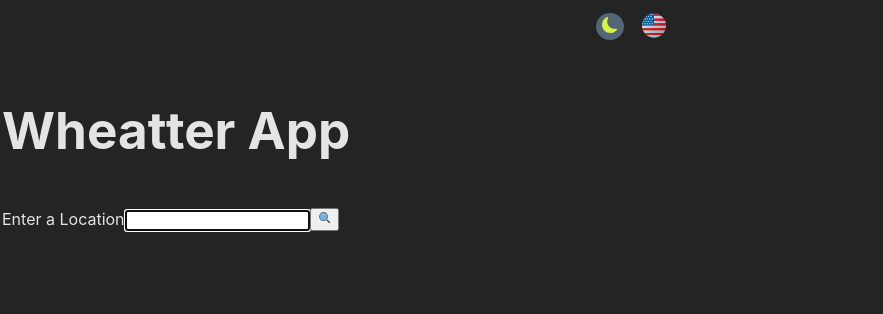
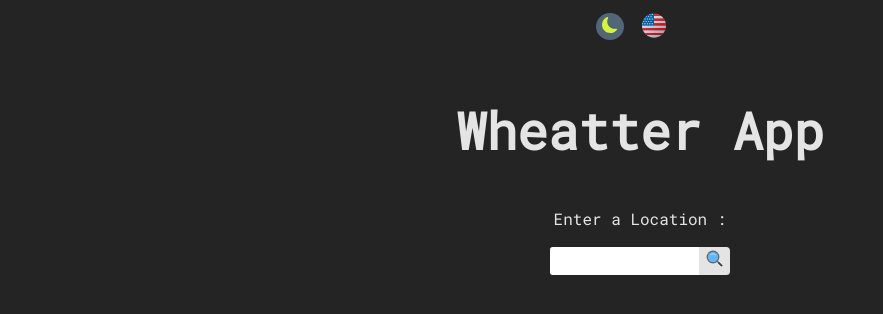
Before and after one commit to SebaPerez90/WheaterApp, a React (Vite) app: page / in a window 1280 px wide. Shown: the top 314 px of the page, without its empty margins (0-883 px from the left). Built offline with nearby package versions, Linux system fonts and the light colour scheme.

Commit message:
adding_some_styles

```diff
--- a/public/darkTheme.css
+++ b/public/darkTheme.css
@@ -1,3 +1,12 @@
+@import url('https://fonts.googleapis.com/css2?family=Roboto+Condensed:ital@1&family=Roboto+Mono&display=swap');
+
+:root {
+  --roboto-italic: 'Roboto Condensed', sans-serif;
+  --roboto-mono: 'Roboto Mono', monospace;
+  --bg-dark-theme : #242424;
+  --bg-light-theme : #e4e4e4;
+}
+
 html,
 body {
   margin: 0;
@@ -9,7 +18,7 @@ body {
     display: flex;
     justify-content: center;
     align-items: center;
-    background-color: #242424;
+    background-color: var(--bg-dark-theme);
 
     .darkThemeBtn {
       color: #d8f33f;
@@ -31,15 +40,59 @@ body {
   /* main "Dark Theme" section */
   .main-dark-theme {
     font-weight: 400;
-    font-family: Inter, system-ui, Avenir, Helvetica, Arial, sans-serif;
-    background-color: #242424;
-    border: 2px solid #242424;
-    color: #e4e4e4;
+    font-family: var(--roboto-mono);
+    background-color: var(--bg-dark-theme);
+    border: 2px solid var(--bg-dark-theme);
+    color: var(--bg-light-theme);
     min-height: 100dvh;
 
     .dark-title {
       font-size: 3.2em;
       line-height: 1.3;
+      text-align: center;
+    }
+
+    /* form section label , input field and search button */
+    .hero-form-section {
+      display: flex;
+      flex-direction: column;
+      justify-content: center;
+      align-items: center;
+      gap: 1em;
+
+      .form-section-label {
+        font-weight: 400;
+      }
+
+      .form-section {
+        display: flex;
+
+        .form-section-input {
+          border: none;
+          border-radius: 0.2em 0 0 0.2em;
+          line-height: 2em;
+          padding-left: 1em;
+          font-family: var(--roboto-italic);
+          text-transform: capitalize;
+
+          &:focus {
+            outline: none;
+          }
+        }
+
+        .form-section-btn {
+          cursor: pointer;
+          border: none;
+          font-size: 1.2em;
+          background-color: var(--bg-light-theme);
+          border-radius: 0 0.2em 0.2em 0;
+
+          &:hover {
+            background-color: #79797973;
+            transition: all 200ms;
+          }
+        }
+      }
     }
   }
 }
--- a/public/lighTheme.css
+++ b/public/lighTheme.css
@@ -31,7 +31,7 @@ body {
   /* main "Light Theme" section */
   .main-light-theme {
     font-weight: 400;
-    font-family: Inter, system-ui, Avenir, Helvetica, Arial, sans-serif;
+    font-family: var(--roboto-mono);
     background-color: #e4e4e4;
     color: #ff08e6de;
     border: 2px solid #e4e4e4;
--- a/src/components/ForecastData.jsx
+++ b/src/components/ForecastData.jsx
@@ -12,7 +12,7 @@ const ForecastData = () => {
   const fetchData = async () => {
     const APIkey = '3d9cbbaa2c744ad8b91912d8c0979261';
 
-    if (!valueCapture) return;
+    if (!valueCapture) alert('llena el campo rey');
 
     try {
       const response = await fetch(
--- a/src/components/Hero.jsx
+++ b/src/components/Hero.jsx
@@ -12,14 +12,24 @@ const Hero = ({ fetchData, searchLocation }) => {
         {language === 'eng' ? 'Wheatter App' : 'Aplicacion del Clima'}
       </h1>
 
-      <div>
-        <label htmlFor='country'>
-          {language === 'eng' ? 'Enter a Location' : 'Ingrese una ubicación'}
+      <div className='hero-form-section'>
+        <label className='form-section-label' htmlFor='country'>
+          {language === 'eng'
+            ? 'Enter a Location :'
+            : 'Ingrese una ubicación :'}
         </label>
-        <input type='text' name='country' onChange={searchLocation} autoFocus />
-        <button onClick={fetchData}>
-          <FcSearch />
-        </button>
+        <div className='form-section'>
+          <input
+          className='form-section-input'
+            type='text'
+            name='country'
+            onChange={searchLocation}
+            autoFocus
+          />
+          <button className='form-section-btn' onClick={fetchData}>
+            <FcSearch />
+          </button>
+        </div>
       </div>
     </>
   );
```
